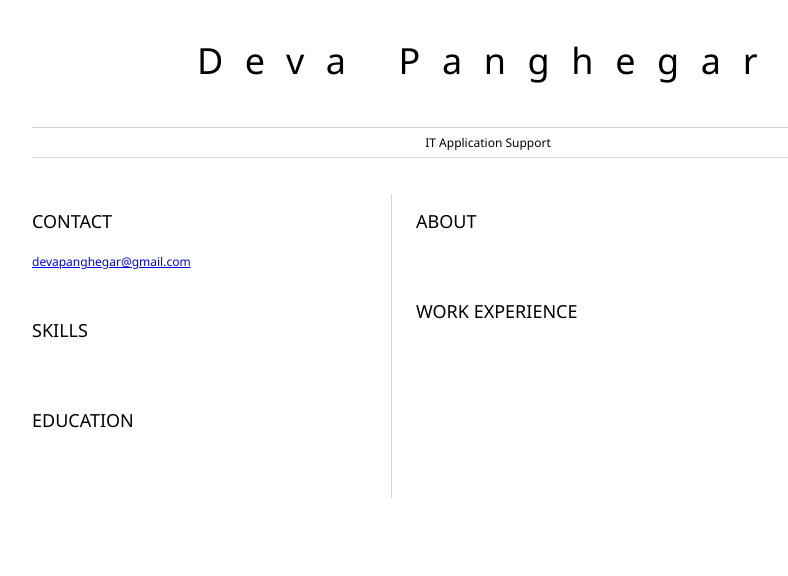
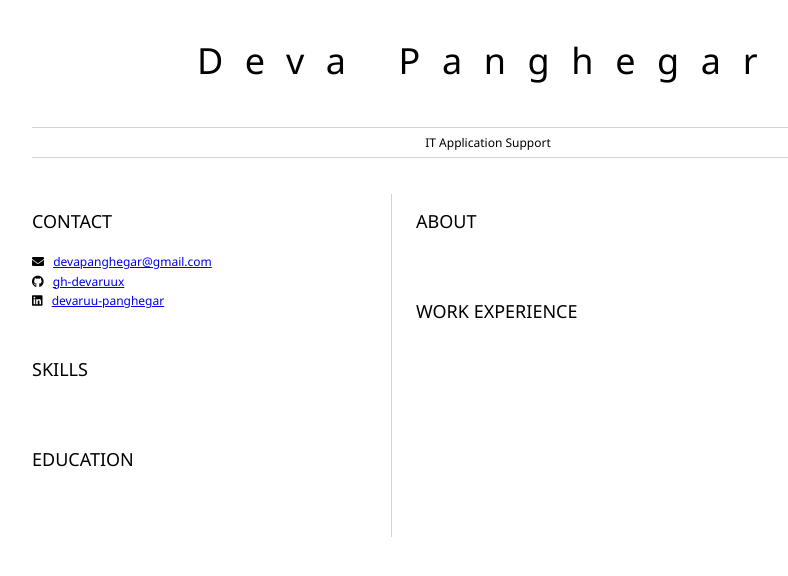
Before and after one commit to devaruux/resumeCV, a plain HTML site: page index.html in a window 1280 px wide. Shown: the whole page, without its empty margins (152-940 px from the left). Drawn offline with Linux system fonts and the light colour scheme.

Commit message:
Update Content

```diff
--- a/index.html
+++ b/index.html
@@ -2,6 +2,8 @@
 	<head>
 		<link href="style.css" rel="stylesheet">
 		<title>Your Name resume</title>
+        <link rel="stylesheet" href="https://cdnjs.cloudflare.com/ajax/libs/font-awesome/5.15.4/css/all.min.css">
+
 	</head>
 
 	<body>
@@ -17,8 +19,17 @@
 				<section>
 					<h2>CONTACT</h2>
                     <p>
-			        <a href="url">devapanghegar@gmail.com</a>
-			        </p>
+                        <i class="fa fa-envelope" aria-hidden="true"></i>
+                        <a href="mailto:devapanghegar@gmail.com">devapanghegar@gmail.com</a>
+                    </p>
+                    <p>
+                        <i class="fab fa-github" aria-hidden="true"></i>
+                        <a href="github.com/gh-devaruux">gh-devaruux</a>
+                    </p>
+                    <p>
+                        <i class="fab fa-linkedin" aria-hidden="true"></i>
+                        <a href="linkedin.com/devaruu-panghegar">devaruu-panghegar</a>
+                    </p>
 					<!-- contact info including social media -->
 				</section>
 				<section>
```
